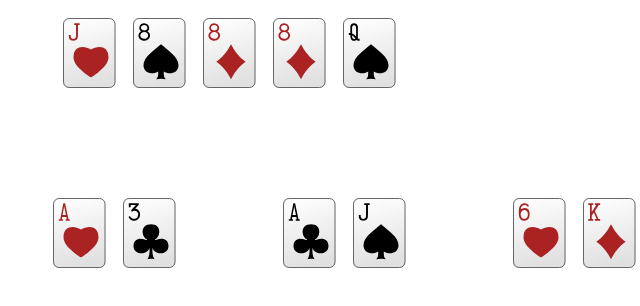
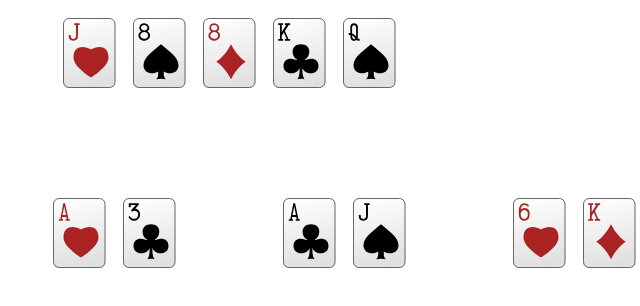
Before and after one commit to solomonheng/solomonheng.github.io, a plain HTML site: page poker/poker.html in a window 1280 px wide. Shown: the full height of the page, 285-925 px from the left. Drawn offline with Linux system fonts and the light colour scheme.

Commit message:
fix bugs

```diff
--- a/poker/poker.html
+++ b/poker/poker.html
@@ -25,6 +25,7 @@
 			for (var i = 0; i < numberOfCard; i++) {
 				var number = Math.floor(Math.random()*leftNum);
 				resultNumber[i] = total[number];
+				total[number] = total[leftNum - 1];
 				leftNum = leftNum - 1;
 			}
 
```
